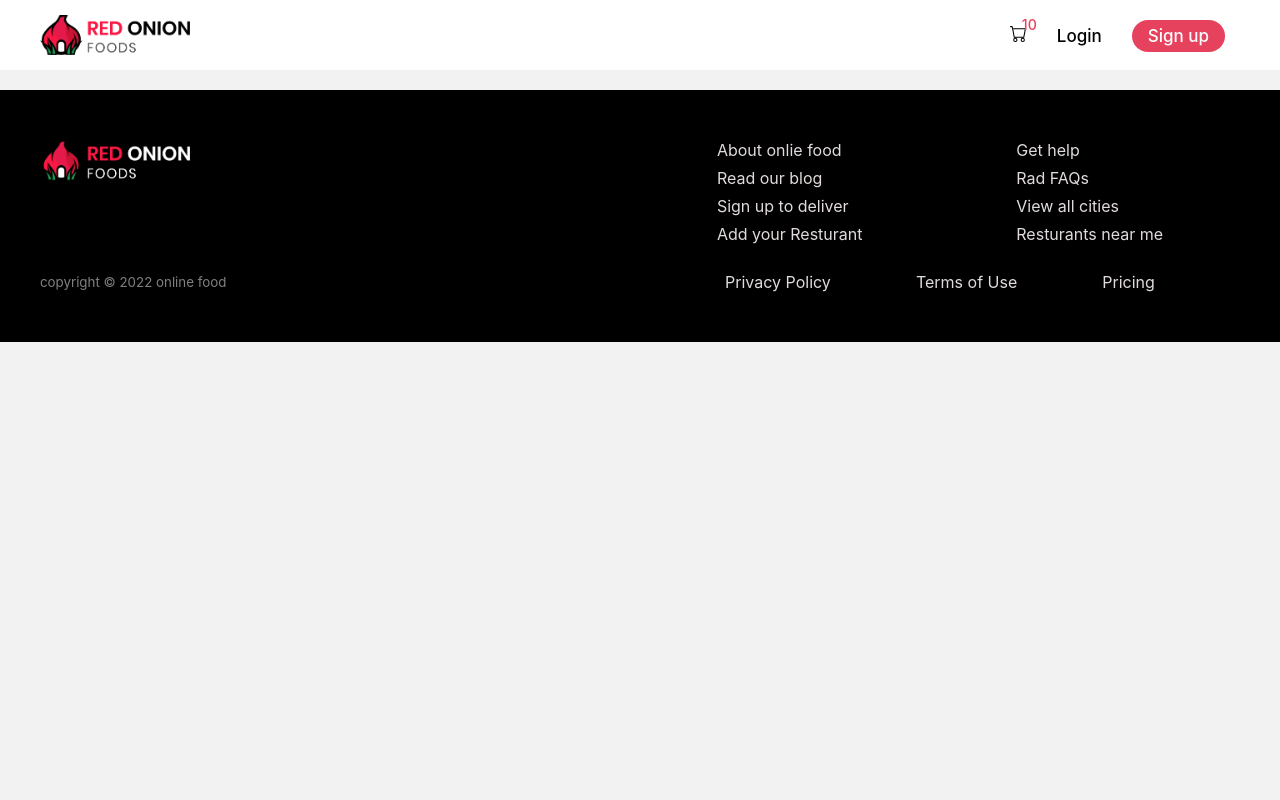
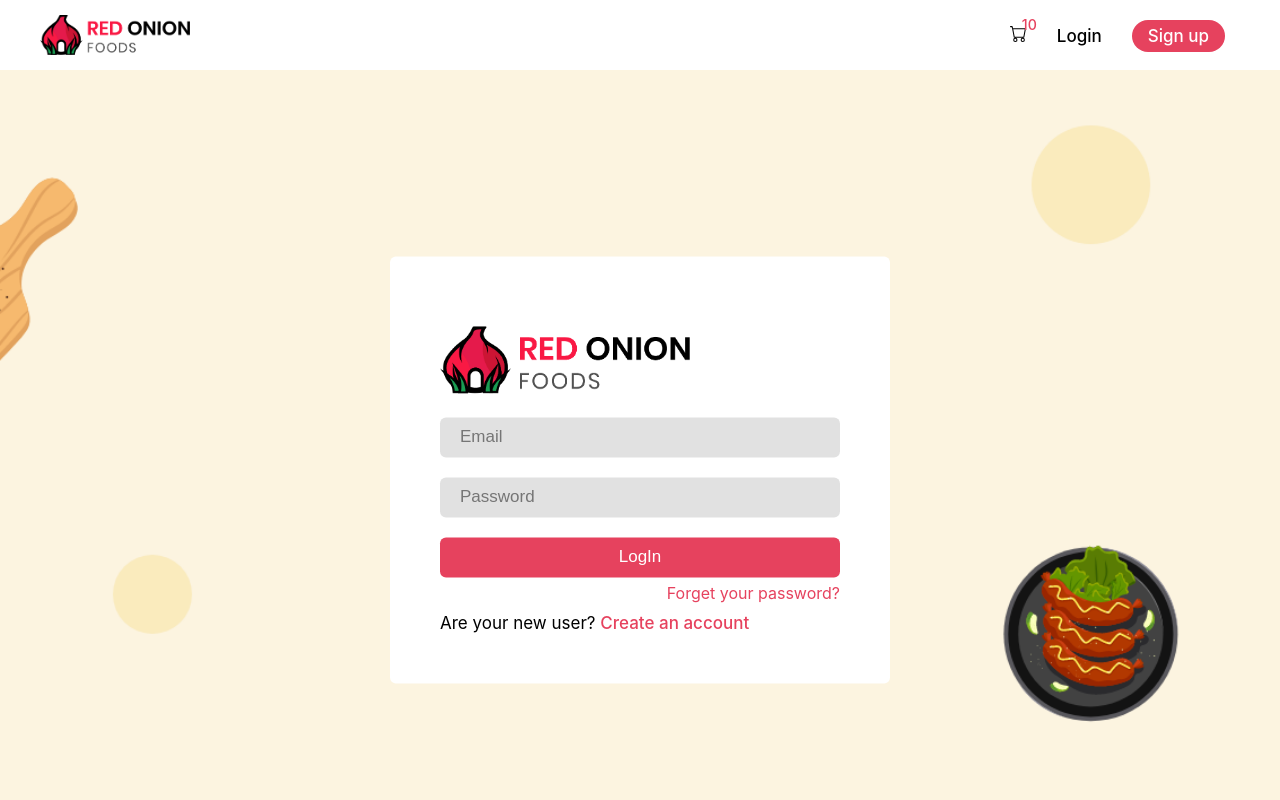
Before and after one commit to mohammadshariful/red-onion-app, a React (Create React App) app: page /login in a window 1280 px wide. Shown: the top 800 px of the page. Built offline with nearby package versions, Linux system fonts and the light colour scheme.

Commit message:
login and register component add

```diff
--- a/src/App.js
+++ b/src/App.js
@@ -1,6 +1,8 @@
 import { Route, Routes } from "react-router-dom";
 import "./App.css";
 import Home from "./Pages/Home/Home/Home";
+import Login from "./Pages/Login/Login";
+import Register from "./Pages/Register/Register";
 import Footer from "./Pages/Shared/Footer/Footer";
 import Header from "./Pages/Shared/Header/Header";
 
@@ -10,6 +12,8 @@ function App() {
       <Header />
       <Routes>
         <Route path="/" element={<Home />} />
+        <Route path="/login" element={<Login />} />
+        <Route path="/register" element={<Register />} />
       </Routes>
       <Footer />
     </>
--- a/src/Pages/Home/Foods/SingleFood/SingleFood.js
+++ b/src/Pages/Home/Foods/SingleFood/SingleFood.js
@@ -1,7 +1,6 @@
 import React from "react";
 import "./SingleFood.css";
 const SingleFood = ({ SingleFood }) => {
-  console.log(SingleFood);
   const { _id, name, description, picture, price } = SingleFood;
   return (
     <div className="singleFood-container">
--- /dev/null
+++ b/src/Pages/Login/Login.css
@@ -0,0 +1,80 @@
+.submit-container {
+  width: 100%;
+  min-height: 100vh;
+  background-image: url("../../Assests//images/bannerbackground.png");
+  background-repeat: no-repeat;
+  background-position: center;
+  background-size: cover;
+  position: relative;
+}
+.from-container {
+  position: absolute;
+  top: 50%;
+  left: 50%;
+  transform: translate(-50%, -50%);
+  padding: 50px;
+  width: 500px;
+  background-color: #fff;
+  border-radius: 6px;
+}
+.form-img {
+  width: 250px;
+  margin: 20px 0;
+}
+.form-img img {
+  width: 100%;
+}
+.from-group {
+  margin: 20px 0;
+}
+.from-group input {
+  display: block;
+  width: 100%;
+  border: 0;
+  outline: 0;
+  padding: 10px 20px;
+  font-size: 17px;
+  background-color: #8080803d;
+  border-radius: 6px;
+}
+input:focus {
+  outline: 1px solid #e6425e;
+}
+.submit-btn {
+  display: block;
+  width: 100%;
+  padding: 10px 20px;
+  border: 0;
+  background-color: #e6425e;
+  color: #fff;
+  font-size: 17px;
+  border-radius: 6px;
+  cursor: pointer;
+}
+.forget-password {
+  text-align: end;
+  padding-top: 6px;
+  color: #e6425e;
+  cursor: pointer;
+}
+.login-info {
+  padding-top: 10px;
+  font-size: 17px;
+}
+.login-info a {
+  text-decoration: none;
+  color: #e6425e;
+  font-weight: 500;
+}
+
+@media only screen and (max-width: 576px) {
+  .from-container {
+    width: 100%;
+  }
+  .submit-container {
+    margin: 40px 0;
+  }
+  .form-img {
+    width: 150px;
+  }
+}
--- /dev/null
+++ b/src/Pages/Login/Login.js
@@ -0,0 +1,30 @@
+import React from "react";
+import { Link } from "react-router-dom";
+import logo from "../../Assests/images/logo2.png";
+import "./Login.css";
+const Login = () => {
+  return (
+    <div className="submit-container">
+      <div className="from-container">
+        <div className="form-img">
+          <img src={logo} alt="" />
+        </div>
+        <form>
+          <div className="from-group">
+            <input type="email" placeholder="Email" required />
+          </div>
+          <div className="from-group">
+            <input type="password" placeholder="Password" required />
+          </div>
+          <input className="submit-btn" type="submit" value="LogIn" />
+        </form>
+        <p className="forget-password">Forget your password?</p>
+        <p className="login-info">
+          Are your new user? <Link to="/register">Create an account</Link>
+        </p>
+      </div>
+    </div>
+  );
+};
+
+export default Login;
--- /dev/null
+++ b/src/Pages/Register/Register.js
@@ -0,0 +1,34 @@
+import React from "react";
+import { Link } from "react-router-dom";
+import logo from "../../Assests/images/logo2.png";
+const Register = () => {
+  return (
+    <div className="submit-container">
+      <div className="from-container">
+        <div className="form-img">
+          <img src={logo} alt="" />
+        </div>
+        <form>
+          <div className="from-group">
+            <input type="text" placeholder="Name" />
+          </div>
+          <div className="from-group">
+            <input type="email" placeholder="Email" required />
+          </div>
+          <div className="from-group">
+            <input type="password" placeholder="Password" required />
+          </div>
+          <div className="from-group">
+            <input type="password" placeholder="Confirm Password" required />
+          </div>
+          <input className="submit-btn" type="submit" value="Sign Up" />
+        </form>
+        <p className="login-info">
+          Already have an account? <Link to="/login">Login</Link>
+        </p>
+      </div>
+    </div>
+  );
+};
+
+export default Register;
--- a/src/Pages/Shared/Footer/Footer.css
+++ b/src/Pages/Shared/Footer/Footer.css
@@ -42,6 +42,9 @@ ul li {
   color: #faf2f2e7;
 }
 @media only screen and (max-width: 576px) {
+  footer {
+    margin-top: 100px;
+  }
   .footer-container {
     justify-content: center;
     flex-direction: column;
--- a/src/Pages/Shared/Header/Header.js
+++ b/src/Pages/Shared/Header/Header.js
@@ -24,7 +24,7 @@ const Header = () => {
             Login
           </Link>
 
-          <Link className="link signup" to="/signup">
+          <Link className="link signup" to="/register">
             Sign up
           </Link>
         </div>
```
